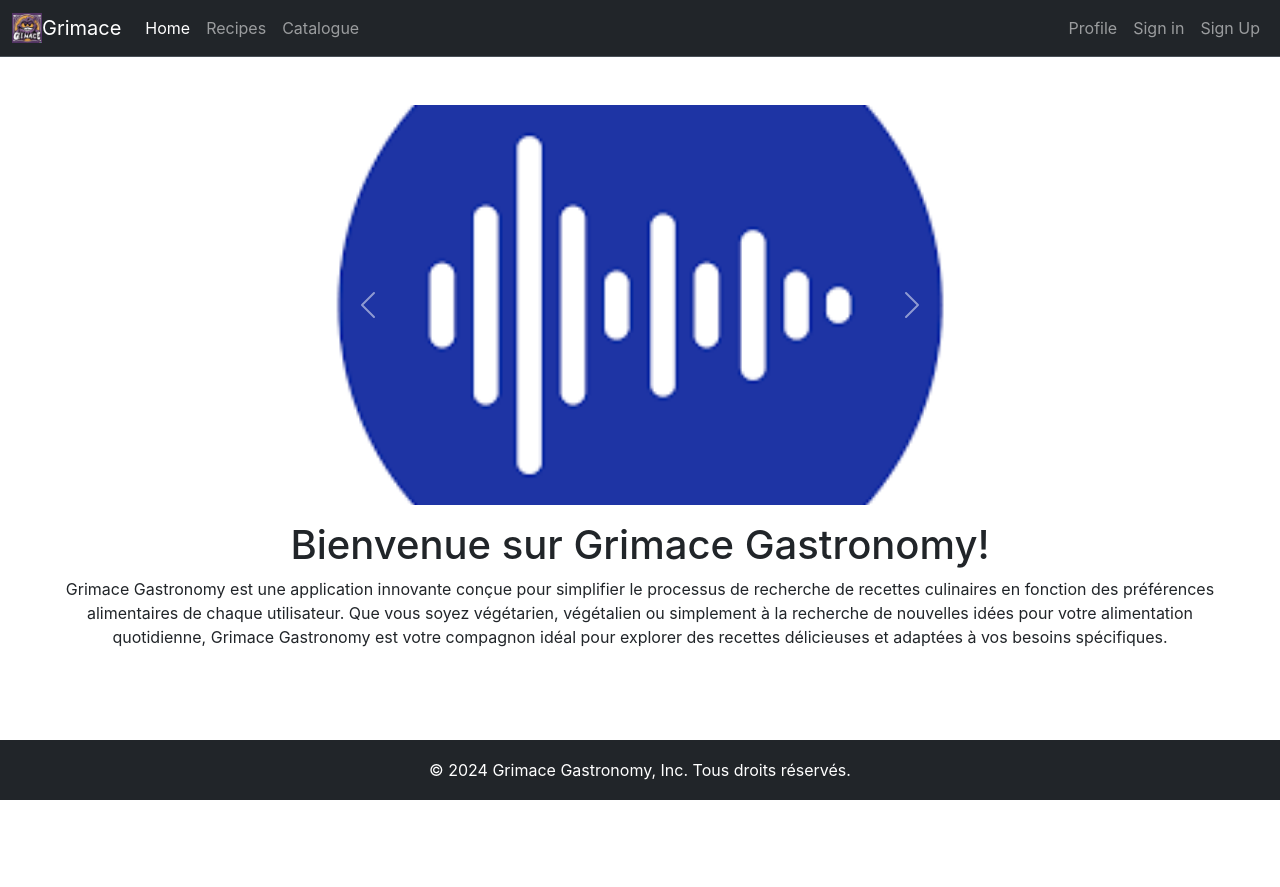
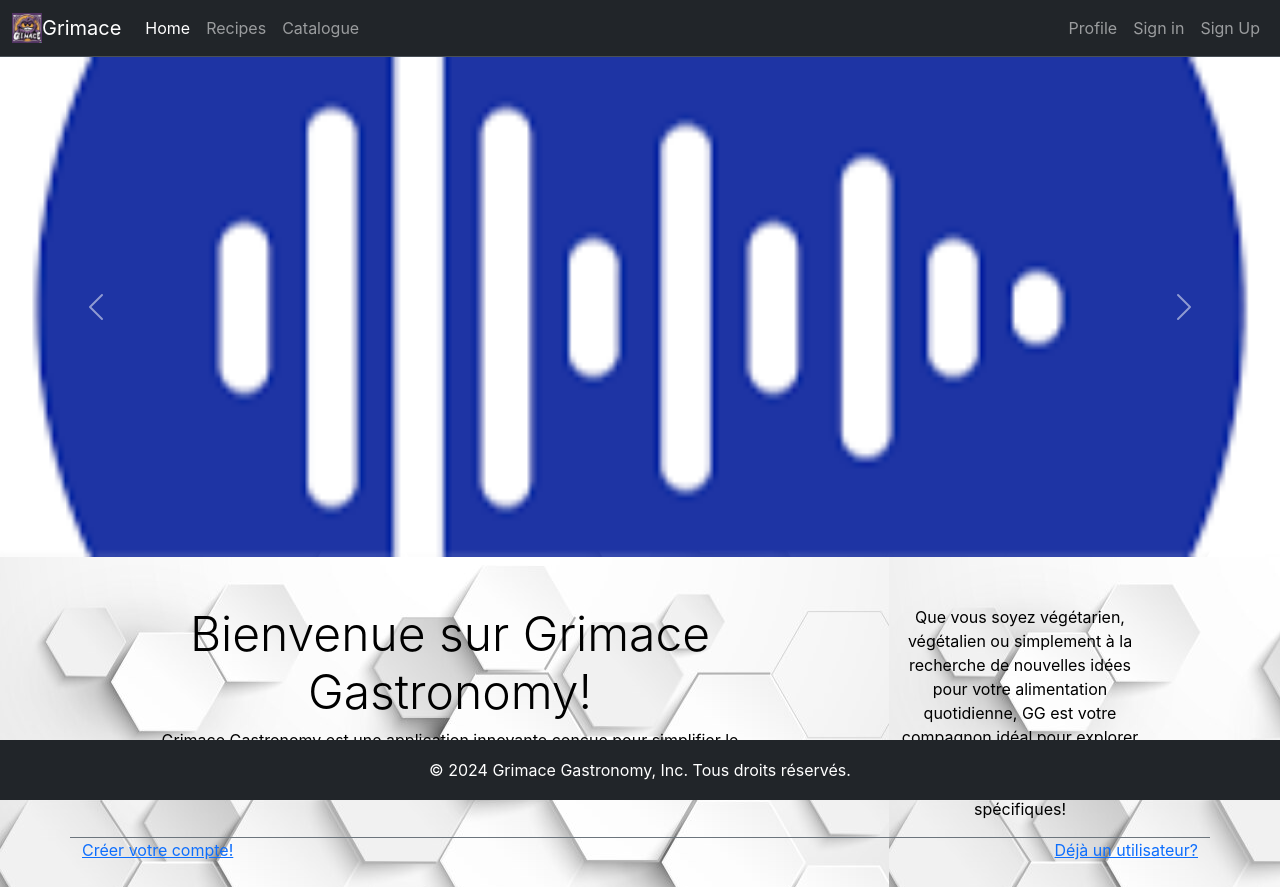
Before and after one commit to 2060485/ProjetReact, a React (Create React App) app in the folder frontend/: page / in a window 1280 px wide. Before the commit the page ends 800 px from the top, so only its background shows below. Built offline with nearby package versions, Linux system fonts and the light colour scheme; the HTML template or start-up script is replaced by a standard one.

Commit message:
homepage

```diff
--- a/frontend/src/components/Home.js
+++ b/frontend/src/components/Home.js
@@ -7,9 +7,11 @@ function Home() {
 
     return (
         <>
-        <div id="carouselExampleAutoplaying" class="carousel slide w-50 mt-5" data-bs-ride="carousel">
-            <div class="carousel-inner">
-                <div class="carousel-item active">
+        <body>
+
+            <div id="carouselExampleAutoplaying" class="carousel slide" data-bs-ride="carousel">
+            <div class="carousel-inner justify-content-center">
+                <div class="carousel-item active ">
                     <img src={test} class="d-block w-100 img" alt="..."/>
                 </div>
                 <div class="carousel-item">
@@ -27,11 +29,28 @@ function Home() {
                 <span class="carousel-control-next-icon" aria-hidden="true"></span>
                 <span class="visually-hidden">Next</span>
             </button>
-        </div>
-        <div class="text-center mt-3">
-            <h1>Bienvenue sur Grimace Gastronomy!</h1>
-            <p class="px-5">Grimace Gastronomy est une application innovante conçue pour simplifier le processus de recherche de recettes culinaires en fonction des préférences alimentaires de chaque utilisateur. Que vous soyez végétarien, végétalien ou simplement à la recherche de nouvelles idées pour votre alimentation quotidienne, Grimace Gastronomy est votre compagnon idéal pour explorer des recettes délicieuses et adaptées à vos besoins spécifiques.</p>
-        </div>
+            </div>
+
+            <div class="container mt-5">
+
+            <div class="text-center row mt-4 border-bottom border-secondary">
+                <div class="col-12 col-lg-8">
+                <h1 class="display-5">Bienvenue sur Grimace Gastronomy!</h1>
+                <p class="px-5">Grimace Gastronomy est une application innovante conçue pour simplifier le processus de recherche de recettes culinaires en fonction des préférences et buts alimentaires de chaque individu.</p>
+                </div>
+                <div class="col-12 col-lg-4">
+                <p class="px-5">Que vous soyez végétarien, végétalien ou simplement à la recherche de nouvelles idées pour votre alimentation quotidienne, GG est votre compagnon idéal pour explorer des recettes délicieuses et adaptées à vos besoins spécifiques!</p>
+                </div>
+            </div>
+
+            <div class="row">
+                <a class="col-6 text-start">Créer votre compte!</a>
+                <a class="col-6 text-end">Déjà un utilisateur?</a>
+            </div>
+
+            </div>
+        </body>
+
         </>
     );
 }
--- a/frontend/src/components/home.css
+++ b/frontend/src/components/home.css
@@ -3,6 +3,15 @@
 }
 
 .img{
-    height: 400px;
+    height: 500px;
     object-fit: cover;
 }
+
+.container {
+    border: none;
+    color:black;
+}
+
+body {
+    background-image: url(hexagon2.jpg);
+}
```
Also changed, not shown: frontend/src/components/hexagon.png (added), frontend/src/components/hexagon2.jpg (added).
